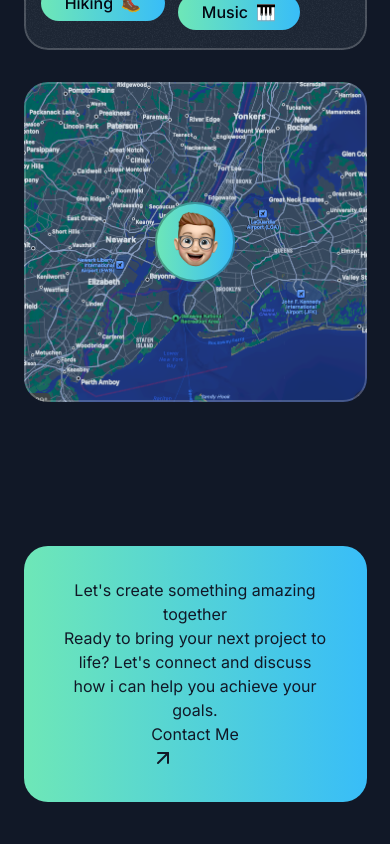
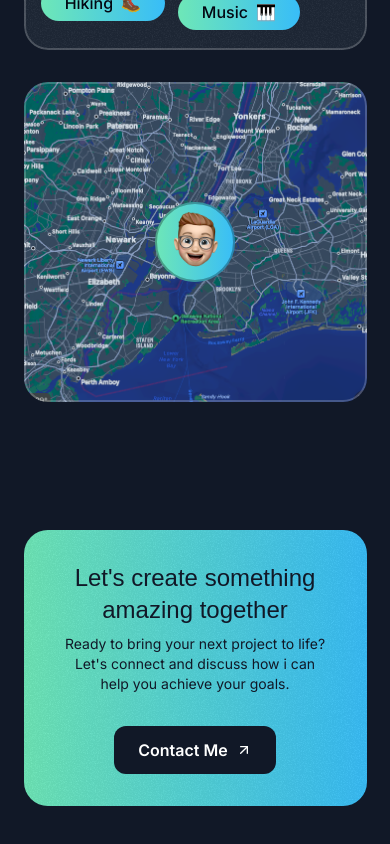
Before and after one commit to Dev-Thembinkosi/portfolio-website, a Next.js app: page / in a window 390 px wide. Shown: the part 4684-5528 px from the top of the page. Built offline with nearby package versions, Linux system fonts and the light colour scheme; a web font is replaced by a local one.

Commit message:
Mobile call to action completed

```diff
--- a/src/sections/Contact.tsx
+++ b/src/sections/Contact.tsx
@@ -1,18 +1,27 @@
 import ArrowUpRightIcon from "@/assets/icons/arrow-up-right.svg";
+import grainImage from "@/assets/images/grain.jpg";
 
 export const ContactSection = () => {
   return (
-    <div className="py-16">
+    <div className="py-16 pt-12">
       <div className="container">
-        <div className="bg-gradient-to-r from-emerald-300 to-sky-400 text-gray-900 py-8 px-10 rounded-3xl text-center">
-          <h2>Let&apos;s create something amazing together</h2>
-          <p>
+        <div className="bg-gradient-to-r from-emerald-300 to-sky-400 text-gray-900 py-8 px-10 rounded-3xl text-center relative overflow-hidden z-0">
+          <div
+            className="absolute inset-0 opacity-5 -z-10"
+            style={{
+              backgroundImage: `url(${grainImage.src})`,
+            }}
+          ></div>
+          <h2 className="font-serif text-2xl">
+            Let&apos;s create something amazing together
+          </h2>
+          <p className="text-sm mt-2">
             Ready to bring your next project to life? Let&apos;s connect and
             discuss how i can help you achieve your goals.
           </p>
-          <button>
-            <span>Contact Me</span>
-            <ArrowUpRightIcon />
+          <button className="text-white bg-gray-900 inline-flex items-center px-6 h-12 rounded-xl gap-2 mt-8">
+            <span className="font-semibold">Contact Me</span>
+            <ArrowUpRightIcon className="size-4" />
           </button>
         </div>
       </div>
```
